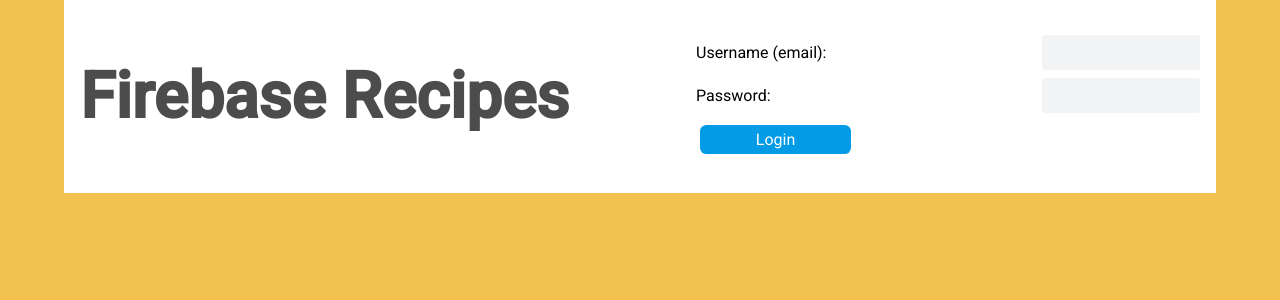
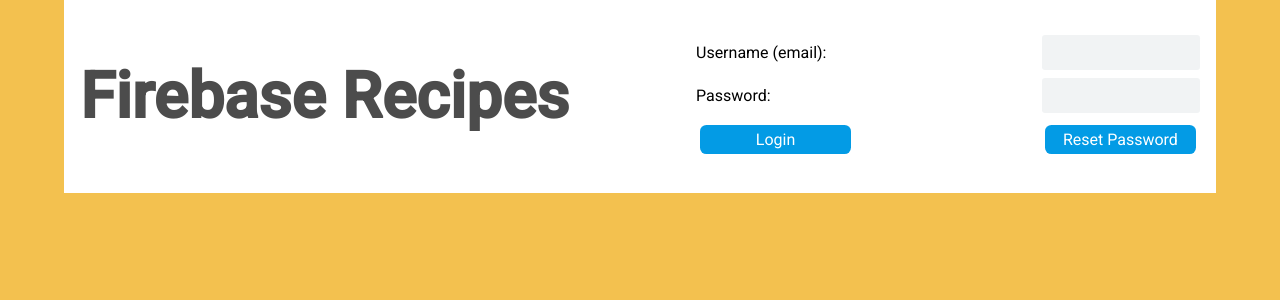
Before and after one commit to Atman-Shah/firebase-recipes-web-app, a React (Create React App) app: page / in a window 1280 px wide. Shown: the top 300 px of the page. Built offline with nearby package versions, Linux system fonts and the light colour scheme; no server answers.

Commit message:
31st Video

```diff
--- a/src/components/LoginForm.js
+++ b/src/components/LoginForm.js
@@ -19,6 +19,19 @@
 
   function handleLogout() {
     FirebaseAuthService.logoutUser();
+  }
+
+  async function handleSendResetPasswordEmail() {
+    if (!username) {
+      alert("Missing username!");
+      return;
+    }
+
+    try {
+      await FirebaseAuthService.sendPasswordResetEmail(username);
+    } catch (error) {
+      alert(error.message);
+    }
   }
 
   return (
@@ -59,6 +72,13 @@
           </label>
           <div className="button-box">
             <button className="primary-button">Login</button>
+            <button
+              type="button"
+              onClick={handleSendResetPasswordEmail}
+              className="primary-button"
+            >
+              Reset Password
+            </button>
           </div>
         </form>
       )}
```
